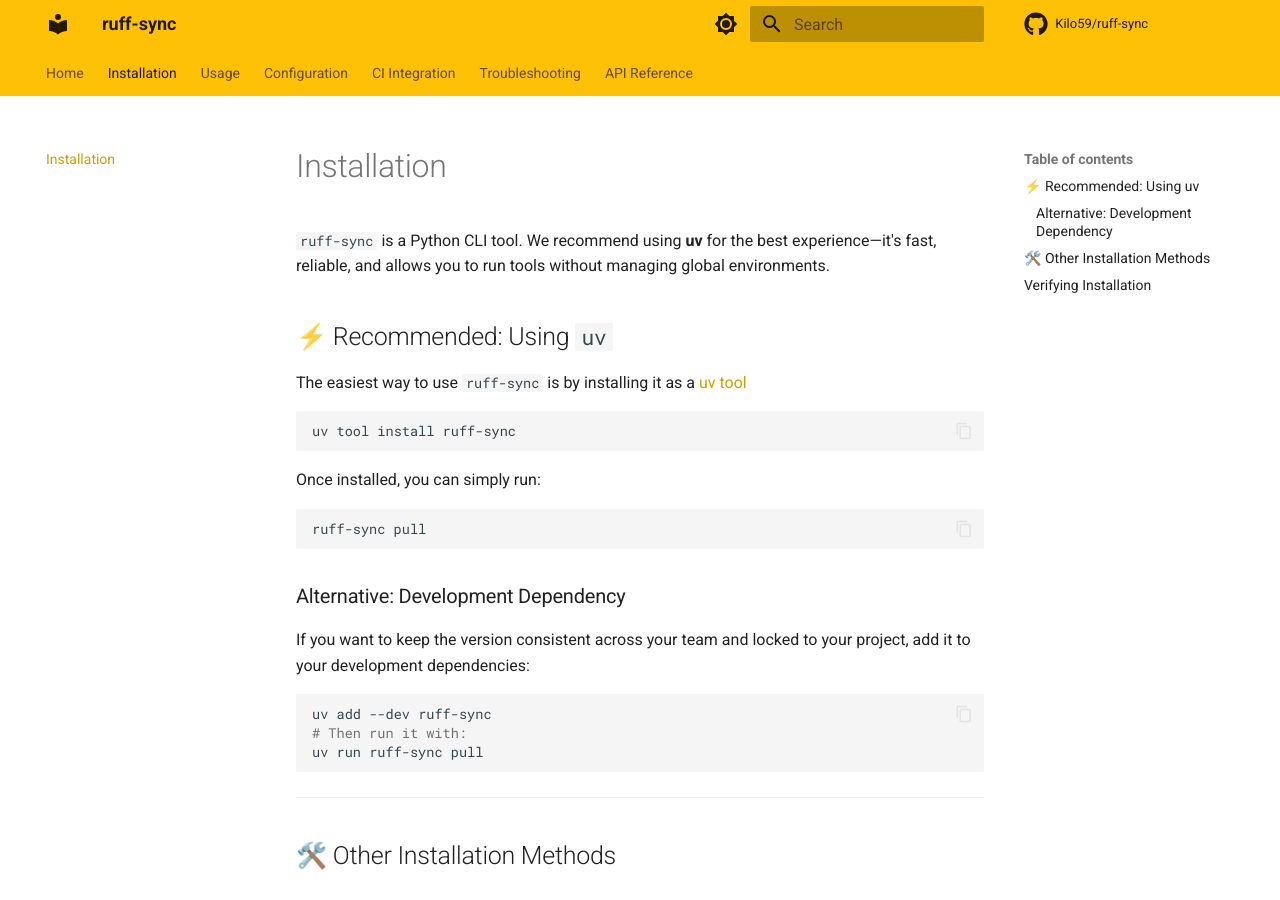
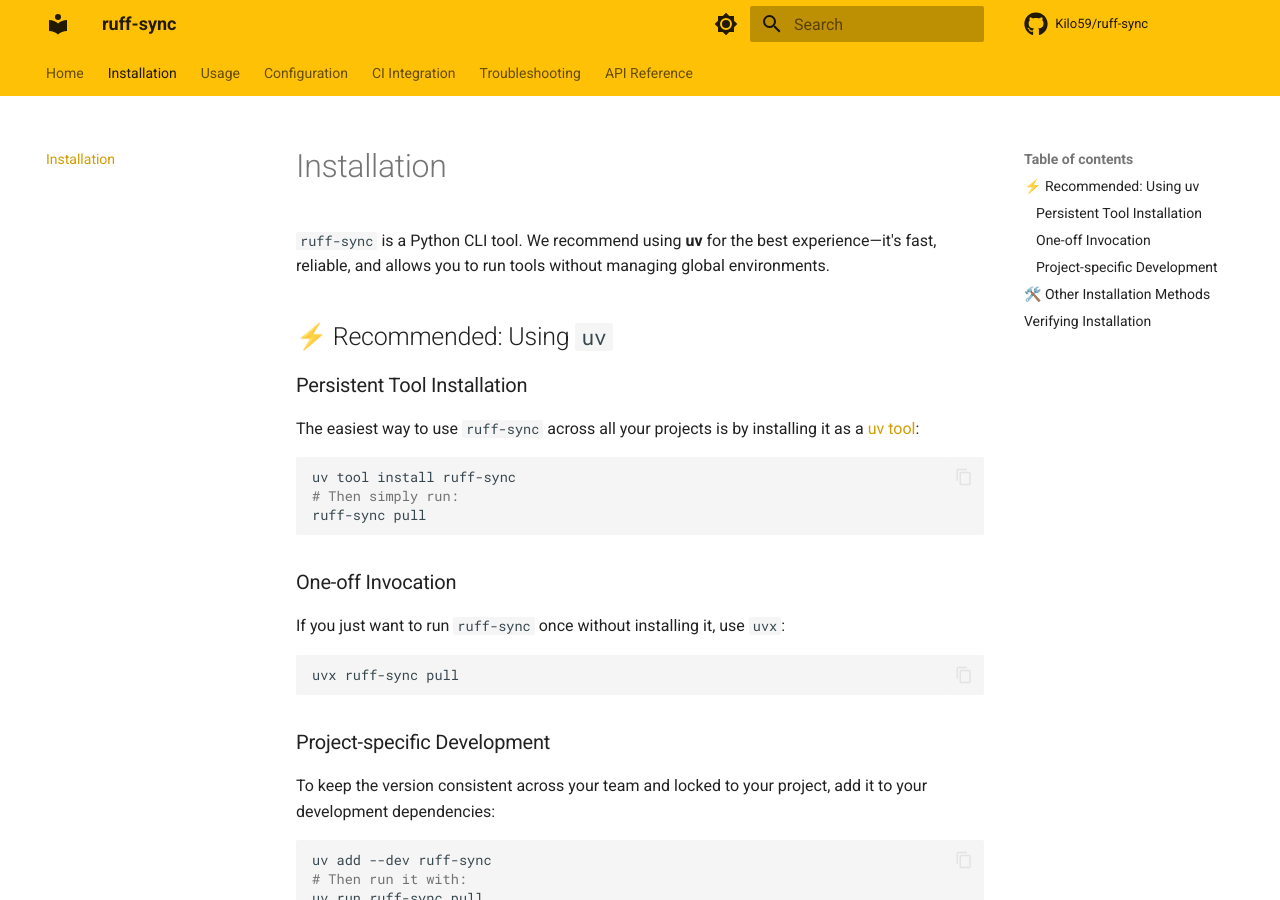
Before and after one commit to Kilo59/ruff-sync, an MkDocs documentation site: the page built from docs/installation.md, in a window 1280 px wide and 900 px high. Built offline with MkDocs 1.6.1 and Material for MkDocs 9.7.7, drawn with Linux system fonts in a browser that asks for light colours; comment, search, counter and statistics services are not loaded.

Commit message:
install improvements

````diff
--- a/docs/installation.md
+++ b/docs/installation.md
@@ -4,21 +4,27 @@
 
 ## ⚡ Recommended: Using `uv`
 
-The easiest way to use `ruff-sync` is by installing it as a [uv tool](https://docs.astral.sh/uv/guides/tools/)
+### Persistent Tool Installation
+
+The easiest way to use `ruff-sync` across all your projects is by installing it as a [uv tool](https://docs.astral.sh/uv/guides/tools/):
 
 ```bash
 uv tool install ruff-sync
-```
-
-Once installed, you can simply run:
-
-```bash
+# Then simply run:
 ruff-sync pull
 ```
 
-### Alternative: Development Dependency
+### One-off Invocation
 
-If you want to keep the version consistent across your team and locked to your project, add it to your development dependencies:
+If you just want to run `ruff-sync` once without installing it, use `uvx`:
+
+```bash
+uvx ruff-sync pull
+```
+
+### Project-specific Development
+
+To keep the version consistent across your team and locked to your project, add it to your development dependencies:
 
 ```bash
 uv add --dev ruff-sync
````
